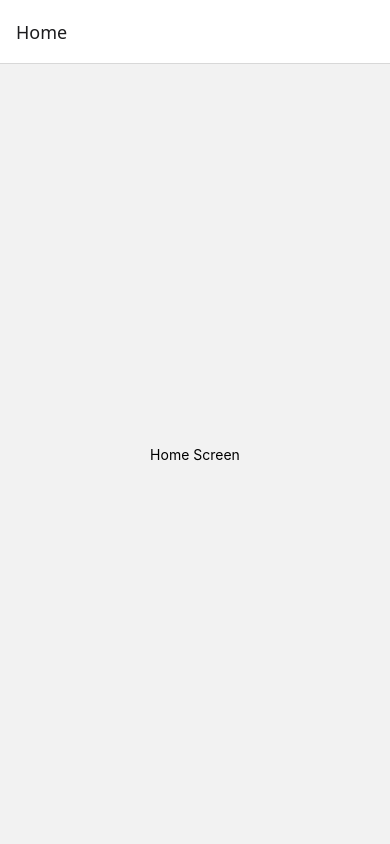
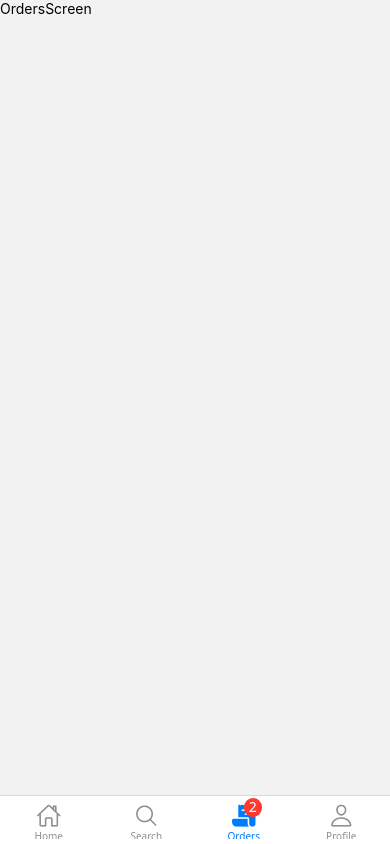
Before and after one commit to tejasderle24/Food-Delivery-App-UI, a React Native app: screen /Orders in a window 390 px wide. Built offline with nearby package versions, Linux system fonts and the light colour scheme.

Commit message:
create tabs navigations and make the file structure

```diff
--- a/App.tsx
+++ b/App.tsx
@@ -1,24 +1,10 @@
-import * as React from 'react';
-import { View, Text } from 'react-native';
-import { createStaticNavigation } from '@react-navigation/native';
-import { createNativeStackNavigator } from '@react-navigation/native-stack';
+import { NavigationContainer } from '@react-navigation/native';
+import BottomTabs from './src/navigation/tabs/BottomTabs';
 
-function HomeScreen() {
+export default function App() {
   return (
-    <View style={{ flex: 1, alignItems: 'center', justifyContent: 'center' }}>
-      <Text>Home Screen</Text>
-    </View>
+    <NavigationContainer>
+      <BottomTabs />
+    </NavigationContainer>
   );
 }
-
-const RootStack = createNativeStackNavigator({
-  screens: {
-    Home: HomeScreen,
-  },
-});
-
-const Navigation = createStaticNavigation(RootStack);
-
-export default function App() {
-  return <Navigation />;
-}
--- a/package.json
+++ b/package.json
@@ -9,6 +9,7 @@
     "web": "expo start --web"
   },
   "dependencies": {
+    "@react-navigation/bottom-tabs": "^7.16.1",
     "@react-navigation/elements": "^2.9.18",
     "@react-navigation/native": "^7.2.4",
     "@react-navigation/native-stack": "^7.15.1",
--- /dev/null
+++ b/src/constants/tabIcons.ts
@@ -0,0 +1,31 @@
+import Ionicons from '@expo/vector-icons/Ionicons';
+
+type TabIconName = React.ComponentProps<typeof Ionicons>['name'];
+
+export const TAB_ICONS: Record<
+  string,
+  {
+    focused: TabIconName;
+    unfocused: TabIconName;
+  }
+> = {
+  Home: {
+    focused: 'home',
+    unfocused: 'home-outline',
+  },
+
+  Search: {
+    focused: 'search',
+    unfocused: 'search-outline',
+  },
+
+  Orders: {
+    focused: 'receipt',
+    unfocused: 'receipt-outline',
+  },
+
+  Profile: {
+    focused: 'person',
+    unfocused: 'person-outline',
+  },
+};
--- /dev/null
+++ b/src/navigation/tabs/BottomTabs.tsx
@@ -0,0 +1,49 @@
+import React from 'react';
+import Ionicons from '@expo/vector-icons/Ionicons';
+import { createBottomTabNavigator } from '@react-navigation/bottom-tabs';
+import { TAB_ICONS } from '../../constants/tabIcons';
+import HomeScreen from '../../screens/tabs/HomeScreen';
+import SearchScreen from '../../screens/tabs/SearchScreen';
+import OrdersScreen from '../../screens/tabs/OrdersScreen';
+import ProfileScreen from '../../screens/tabs/ProfileScreen';
+import { RootTabParamList } from '../../types/navigation';
+
+const Tab = createBottomTabNavigator<RootTabParamList>();
+
+export default function BottomTabs() {
+  const cartItemCount = 2;
+
+  return (
+    <Tab.Navigator
+      screenOptions={({ route }) => ({
+        headerShown: false,
+
+        tabBarIcon: ({ focused, color, size }) => {
+          const iconSet = TAB_ICONS[route.name];
+
+          return (
+            <Ionicons
+              name={focused ? iconSet.focused : iconSet.unfocused}
+              size={size}
+              color={color}
+            />
+          );
+        },
+      })}
+    >
+      <Tab.Screen name="Home" component={HomeScreen} />
+
+      <Tab.Screen name="Search" component={SearchScreen} />
+
+      <Tab.Screen
+        name="Orders"
+        component={OrdersScreen}
+        options={{
+          tabBarBadge: cartItemCount > 0 ? cartItemCount : undefined,
+        }}
+      />
+
+      <Tab.Screen name="Profile" component={ProfileScreen} />
+    </Tab.Navigator>
+  );
+}
--- /dev/null
+++ b/src/screens/tabs/HomeScreen.tsx
@@ -0,0 +1,15 @@
+import { View, Text } from 'react-native';
+
+export default function HomeScreen() {
+  return (
+    <View
+      style={{
+        flex: 1,
+        alignItems: 'center',
+        justifyContent: 'center',
+      }}
+    >
+      <Text>Home Screen</Text>
+    </View>
+  );
+}
--- /dev/null
+++ b/src/screens/tabs/OrdersScreen.tsx
@@ -0,0 +1,14 @@
+import { StyleSheet, Text, View } from 'react-native'
+import React from 'react'
+
+const OrdersScreen = () => {
+  return (
+    <View>
+      <Text>OrdersScreen</Text>
+    </View>
+  )
+}
+
+export default OrdersScreen
+
+const styles = StyleSheet.create({})
--- /dev/null
+++ b/src/screens/tabs/ProfileScreen.tsx
@@ -0,0 +1,14 @@
+import { StyleSheet, Text, View } from 'react-native'
+import React from 'react'
+
+const ProfileScreen = () => {
+  return (
+    <View>
+      <Text>ProfileScreen</Text>
+    </View>
+  )
+}
+
+export default ProfileScreen
+
+const styles = StyleSheet.create({})
--- /dev/null
+++ b/src/screens/tabs/SearchScreen.tsx
@@ -0,0 +1,14 @@
+import { StyleSheet, Text, View } from 'react-native'
+import React from 'react'
+
+const SearchScreen = () => {
+  return (
+    <View>
+      <Text>SearchScreen</Text>
+    </View>
+  )
+}
+
+export default SearchScreen
+
+const styles = StyleSheet.create({})
--- /dev/null
+++ b/src/types/navigation.ts
@@ -0,0 +1,6 @@
+export type RootTabParamList = {
+  Home: undefined;
+  Search: undefined;
+  Orders: undefined;
+  Profile: undefined;
+};
```
Also changed, not shown: 1 other file (tests, documents, lock files or other folders).
